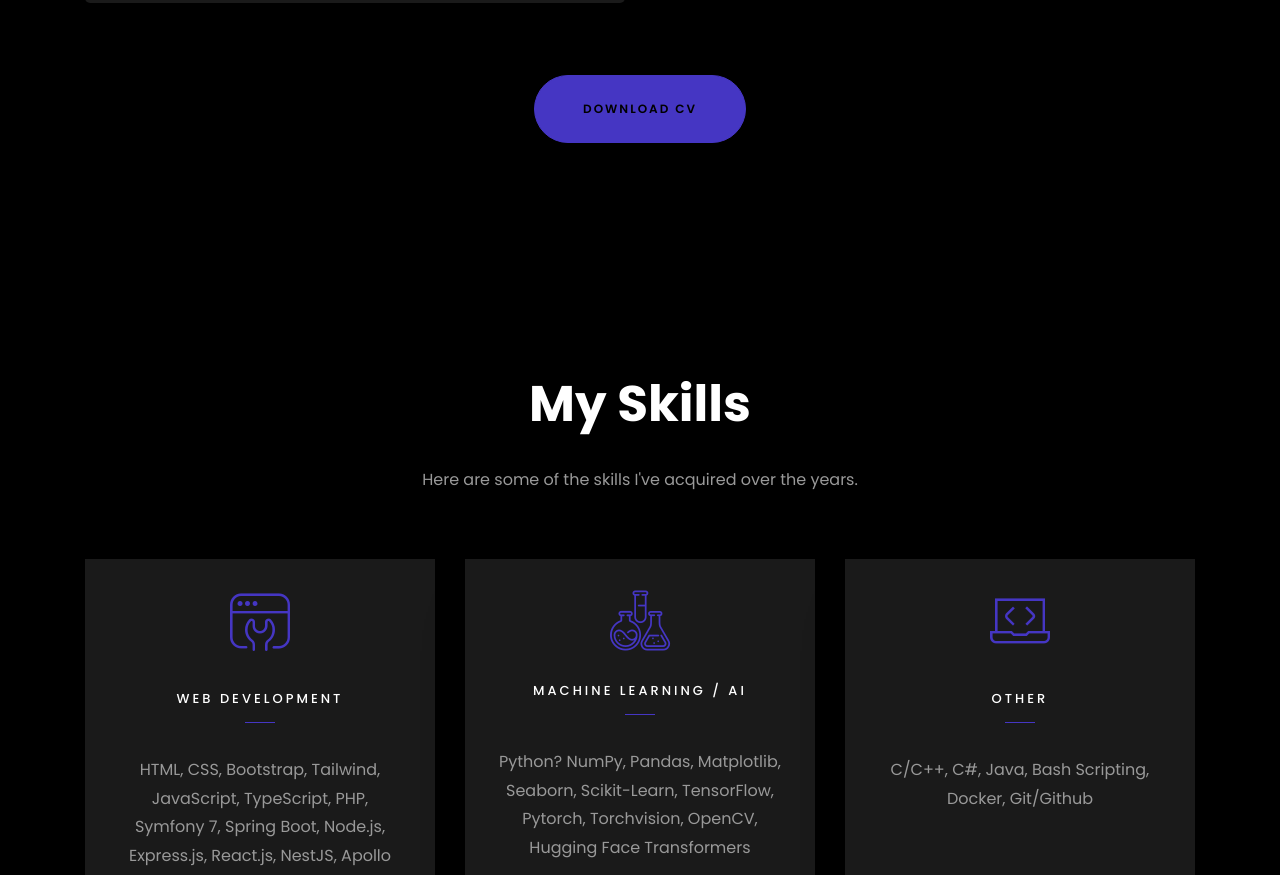
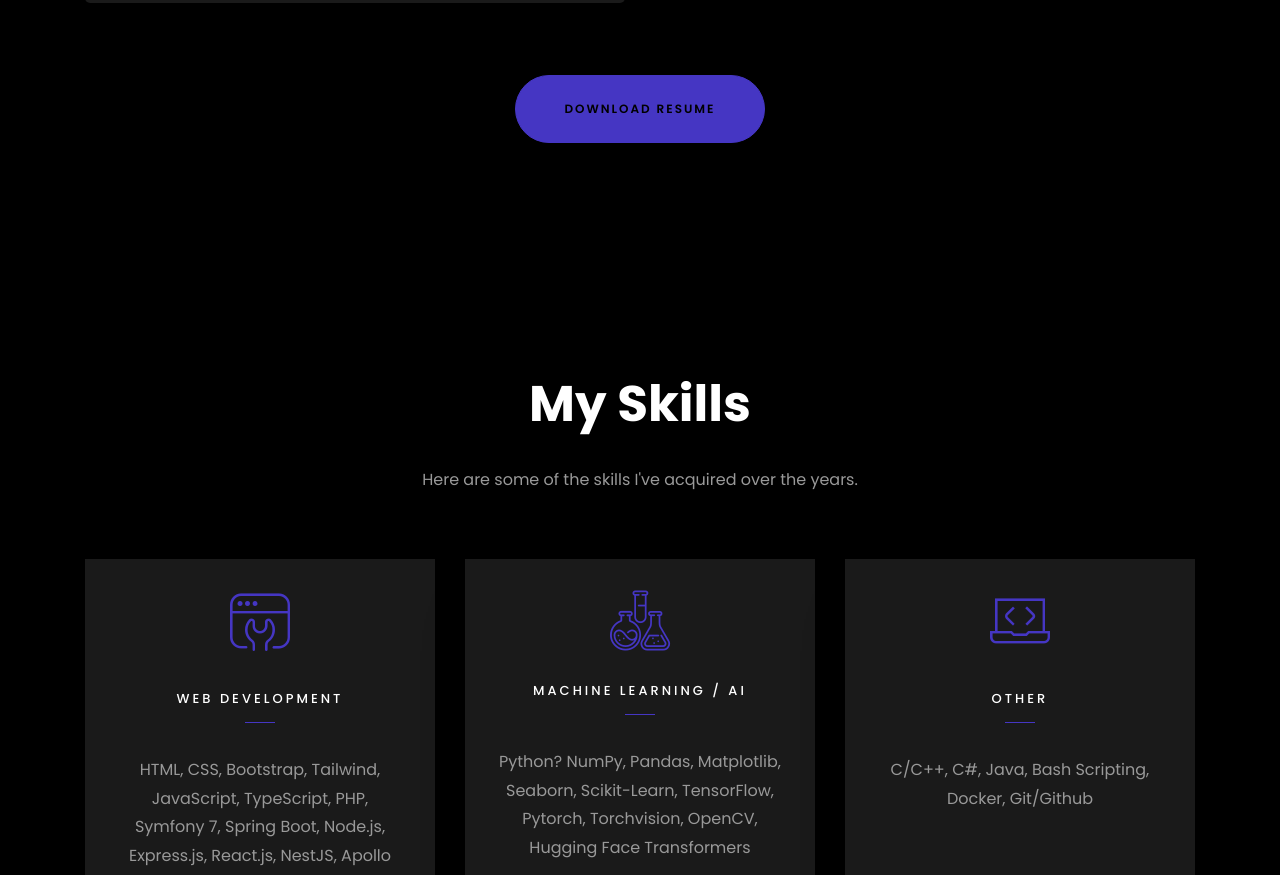
Before and after one commit to ajammoussi/ajammoussi.github.io, a plain HTML site: page index.html in a window 1280 px wide. Shown: the part 2553-3428 px from the top of the page. Drawn offline with nearby package versions, Linux system fonts and the light colour scheme; files whose address does not match are found by name.

Commit message:
fix: Apr 2025 Resume

```diff
--- a/index.html
+++ b/index.html
@@ -156,7 +156,7 @@
 				</div>
 				<div class="row justify-content-center mt-5">
 					<div class="col-md-6 text-center ftco-animate">
-						<p><a href="pdf/AHMED JAMMOUSSI.pdf" class="btn btn-primary py-4 px-5">Download CV</a></p>
+						<p><a href="pdf/AHMED JAMMOUSSI.pdf" class="btn btn-primary py-4 px-5">Download Resume</a></p>
 					</div>
 				</div>
 			</div>
```
Also changed, not shown: 1.PNG (added), 1 other file.
